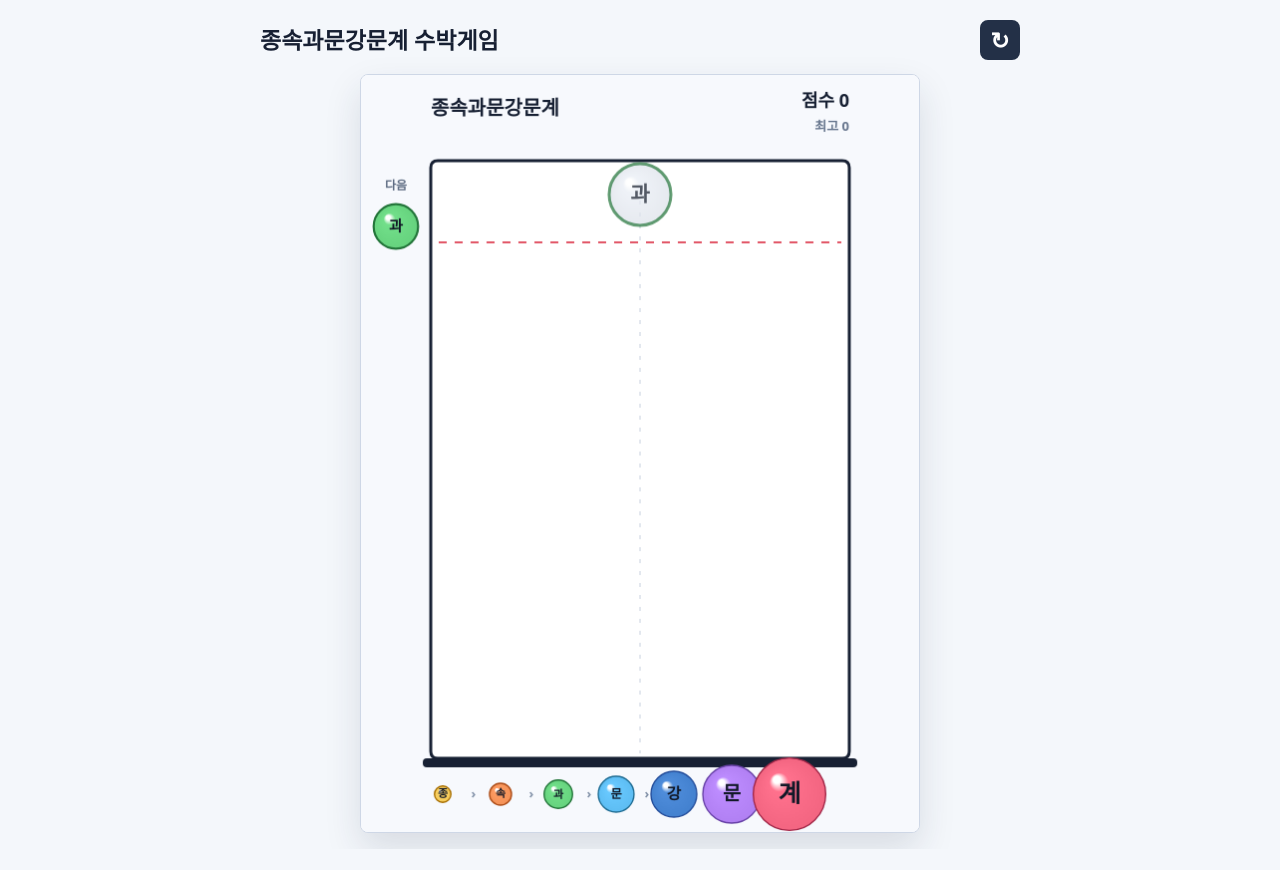
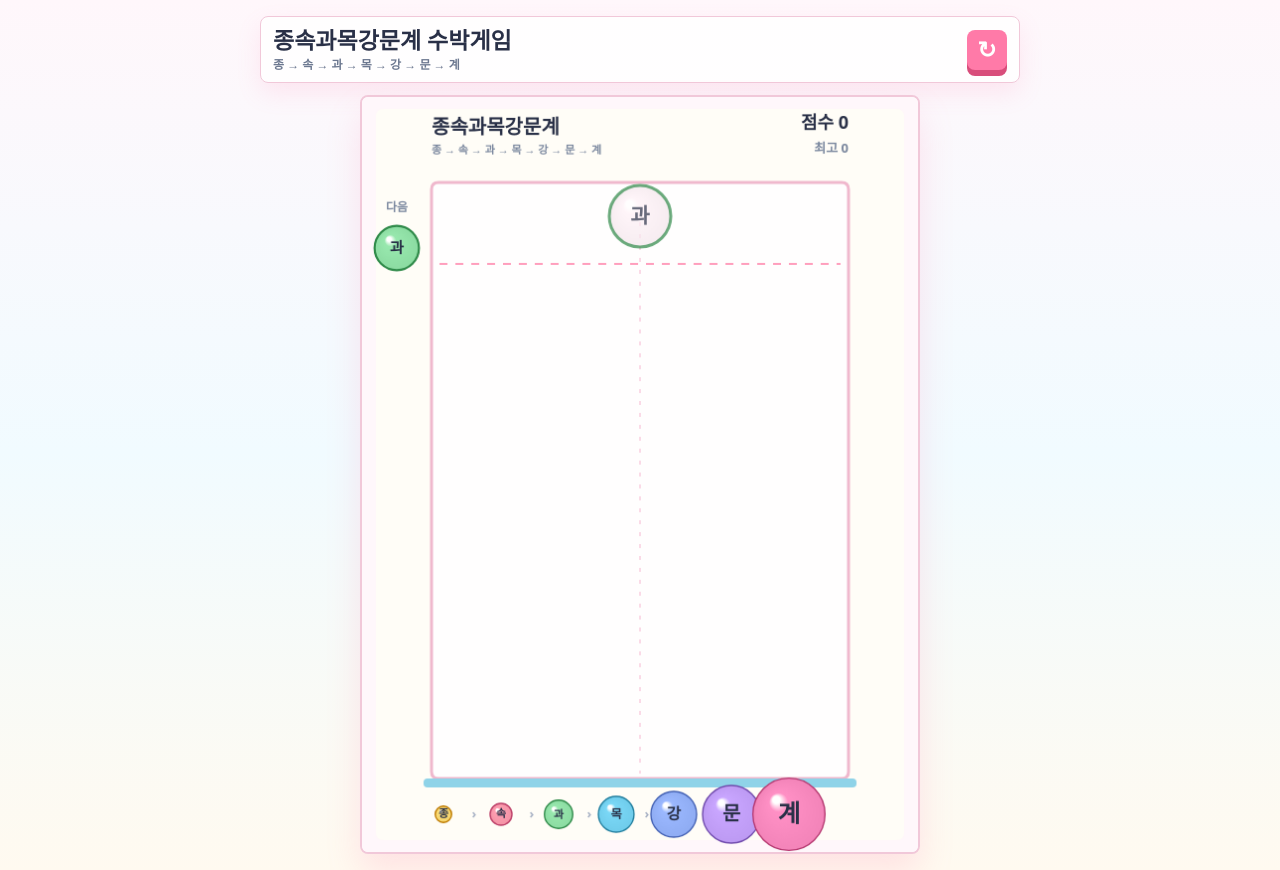
Before and after one commit to Atri519/taxonomy-suika-game-site, a plain HTML site: page index.html in a window 1280 px wide. Before the commit the page ends 849 px from the top, so only its background shows below. Drawn offline with Linux system fonts and the light colour scheme.

Commit message:
Refine taxonomy Suika game physics and UI

```diff
--- a/index.html
+++ b/index.html
@@ -3,18 +3,18 @@
 <head>
   <meta charset="utf-8">
   <meta name="viewport" content="width=device-width, initial-scale=1">
-  <title>종속과문강문계 수박게임</title>
+  <title>종속과목강문계 수박게임</title>
   <style>
     :root {
       color-scheme: light;
-      --ink: #172033;
-      --muted: #5d6b82;
-      --line: #ced7e6;
-      --paper: #f4f7fb;
+      --ink: #293047;
+      --muted: #6c7890;
+      --line: #f1c8d9;
+      --paper: #fff7fb;
       --panel: #ffffff;
-      --accent: #e03b4f;
-      --button: #233047;
-      --button-hover: #31415f;
+      --accent: #ff7aa8;
+      --button: #ff7aa8;
+      --button-hover: #f05f94;
     }
 
     * {
@@ -25,7 +25,7 @@
     body {
       margin: 0;
       min-height: 100%;
-      background: var(--paper);
+      background: linear-gradient(180deg, #fff7fb 0%, #f1fbff 52%, #fffaf0 100%);
       color: var(--ink);
       font-family: "Malgun Gothic", "Apple SD Gothic Neo", "Noto Sans KR", system-ui, sans-serif;
     }
@@ -40,7 +40,7 @@
       width: min(100%, 760px);
       display: grid;
       grid-template-columns: 1fr;
-      gap: 10px;
+      gap: 12px;
     }
 
     .topbar {
@@ -48,7 +48,12 @@
       grid-template-columns: 1fr auto;
       align-items: center;
       gap: 12px;
-      min-height: 48px;
+      min-height: 58px;
+      padding: 10px 12px;
+      border: 1px solid var(--line);
+      border-radius: 8px;
+      background: rgb(255 255 255 / 88%);
+      box-shadow: 0 10px 24px rgb(255 122 168 / 14%);
     }
 
     h1 {
@@ -56,6 +61,14 @@
       font-size: 23px;
       line-height: 1.15;
       letter-spacing: 0;
+    }
+
+    .subtitle {
+      margin-top: 4px;
+      color: var(--muted);
+      font-size: 12px;
+      font-weight: 800;
+      line-height: 1.25;
     }
 
     .actions {
@@ -73,6 +86,7 @@
       color: #ffffff;
       font: 700 23px/1 system-ui, sans-serif;
       cursor: pointer;
+      box-shadow: 0 6px 0 #d84d7b;
     }
 
     button:hover {
@@ -80,7 +94,8 @@
     }
 
     button:active {
-      transform: translateY(1px);
+      transform: translateY(2px);
+      box-shadow: 0 4px 0 #d84d7b;
     }
 
     .stage {
@@ -93,10 +108,10 @@
       width: min(100%, 560px);
       height: auto;
       display: block;
-      border: 1px solid var(--line);
+      border: 2px solid var(--line);
       border-radius: 8px;
       background: #ffffff;
-      box-shadow: 0 16px 36px rgb(32 44 70 / 13%);
+      box-shadow: 0 18px 34px rgb(255 122 168 / 18%);
       touch-action: none;
       user-select: none;
     }
@@ -124,13 +139,16 @@
 <body>
   <main class="app">
     <div class="topbar">
-      <h1>종속과문강문계 수박게임</h1>
+      <div>
+        <h1>종속과목강문계 수박게임</h1>
+        <div class="subtitle">종 → 속 → 과 → 목 → 강 → 문 → 계</div>
+      </div>
       <div class="actions">
         <button id="restartButton" type="button" title="재시작" aria-label="재시작">↻</button>
       </div>
     </div>
     <div class="stage">
-      <canvas id="gameCanvas" width="560" height="760" aria-label="종속과문강문계 수박게임"></canvas>
+      <canvas id="gameCanvas" width="560" height="760" aria-label="종속과목강문계 수박게임"></canvas>
     </div>
   </main>
 
@@ -152,23 +170,31 @@
       const BOARD_BOTTOM = BOARD_TOP + BOARD_HEIGHT;
       const DANGER_LINE = BOARD_TOP + 82;
       const DROP_Y = BOARD_TOP + 34;
-      const GRAVITY = 1580;
-      const WALL_RESTITUTION = 0.18;
-      const FLOOR_RESTITUTION = 0.10;
-      const FRICTION = 0.985;
-      const AIR_DRAG = 0.999;
-      const COLLISION_PASSES = 5;
+      const FIXED_STEP = 1 / 120;
+      const MAX_FRAME_SECONDS = 0.055;
+      const MAX_ACCUMULATED_SECONDS = 0.11;
+      const GRAVITY = 1480;
+      const WALL_RESTITUTION = 0.12;
+      const FLOOR_RESTITUTION = 0.06;
+      const AIR_DAMPING = 0.9985;
+      const GROUND_FRICTION = 0.988;
+      const COLLISION_RESTITUTION = 0.08;
+      const TANGENTIAL_FRICTION = 0.14;
+      const POSITION_CORRECTION = 0.86;
+      const POSITION_SLOP = 0.015;
+      const SETTLE_SPEED = 9;
+      const COLLISION_PASSES = 7;
       const DROP_COOLDOWN = 430;
       const GAME_OVER_SECONDS = 1.35;
 
       const LEVELS = [
-        { label: "종", radius: 18, fill: "#ffd666", outline: "#a86f00", score: 2 },
-        { label: "속", radius: 24, fill: "#ff9d63", outline: "#ae4e19", score: 5 },
-        { label: "과", radius: 31, fill: "#72df8a", outline: "#23753a", score: 11 },
-        { label: "문", radius: 39, fill: "#69c9ff", outline: "#1f6d94", score: 23 },
-        { label: "강", radius: 50, fill: "#4f8ddb", outline: "#244e9c", score: 47 },
-        { label: "문", radius: 63, fill: "#bd8cff", outline: "#6841a8", score: 95 },
-        { label: "계", radius: 79, fill: "#ff718d", outline: "#a22647", score: 191 }
+        { label: "종", radius: 18, fill: "#ffe07a", outline: "#bf7b00", score: 2 },
+        { label: "속", radius: 24, fill: "#ff9fb2", outline: "#bd3f68", score: 5 },
+        { label: "과", radius: 31, fill: "#98e8ae", outline: "#2f8a49", score: 11 },
+        { label: "목", radius: 39, fill: "#7bd8f7", outline: "#2380a0", score: 23 },
+        { label: "강", radius: 50, fill: "#9bb8ff", outline: "#4563b6", score: 47 },
+        { label: "문", radius: 63, fill: "#c9a6ff", outline: "#704aad", score: 95 },
+        { label: "계", radius: 79, fill: "#ff90c5", outline: "#b63870", score: 191 }
       ];
 
       const state = {
@@ -182,6 +208,7 @@
         nextDropAt: 0,
         dangerTime: 0,
         gameOver: false,
+        accumulator: 0,
         lastTime: performance.now()
       };
 
@@ -225,6 +252,7 @@
         state.nextDropAt = 0;
         state.dangerTime = 0;
         state.gameOver = false;
+        state.accumulator = 0;
         state.lastTime = performance.now();
       }
 
@@ -278,7 +306,7 @@
           if (ball.vx < 0) {
             ball.vx = -ball.vx * WALL_RESTITUTION;
           }
-          ball.vy *= FRICTION;
+          ball.vy *= GROUND_FRICTION;
         }
 
         if (ball.x + radius > BOARD_RIGHT) {
@@ -286,7 +314,7 @@
           if (ball.vx > 0) {
             ball.vx = -ball.vx * WALL_RESTITUTION;
           }
-          ball.vy *= FRICTION;
+          ball.vy *= GROUND_FRICTION;
         }
 
         if (ball.y + radius > BOARD_BOTTOM) {
@@ -297,7 +325,7 @@
           if (Math.abs(ball.vy) < 32) {
             ball.vy = 0;
           }
-          ball.vx *= FRICTION;
+          ball.vx *= GROUND_FRICTION;
         }
       }
 
@@ -330,10 +358,10 @@
             additions.push({
               id: state.nextId++,
               level: newLevel,
-              x: ((first.x * secondMass) + (second.x * firstMass)) / (firstMass + secondMass),
-              y: ((first.y * secondMass) + (second.y * firstMass)) / (firstMass + secondMass),
-              vx: (first.vx + second.vx) * 0.35,
-              vy: (first.vy + second.vy) * 0.35,
+              x: ((first.x * firstMass) + (second.x * secondMass)) / (firstMass + secondMass),
+              y: ((first.y * firstMass) + (second.y * secondMass)) / (firstMass + secondMass),
+              vx: ((first.vx * firstMass) + (second.vx * secondMass)) / (firstMass + secondMass) * 0.42,
+              vy: ((first.vy * firstMass) + (second.vy * secondMass)) / (firstMass + secondMass) * 0.42,
               createdAt: now
             });
             removed.add(first.id);
@@ -387,7 +415,7 @@
             const invFirst = 1 / massOf(first);
             const invSecond = 1 / massOf(second);
             const invSum = invFirst + invSecond;
-            const correction = (overlap / invSum) * 0.72;
+            const correction = (Math.max(overlap - POSITION_SLOP, 0) / invSum) * POSITION_CORRECTION;
 
             first.x -= nx * correction * invFirst;
             first.y -= ny * correction * invFirst;
@@ -401,7 +429,7 @@
               continue;
             }
 
-            const impulse = (-(1 + 0.12) * speedAlongNormal) / invSum;
+            const impulse = (-(1 + COLLISION_RESTITUTION) * speedAlongNormal) / invSum;
             const impulseX = impulse * nx;
             const impulseY = impulse * ny;
             first.vx -= impulseX * invFirst;
@@ -416,7 +444,8 @@
               tangentX /= tangentLength;
               tangentY /= tangentLength;
               let frictionImpulse = -((relativeVx * tangentX) + (relativeVy * tangentY)) / invSum;
-              frictionImpulse = Math.max(-impulse * 0.08, Math.min(impulse * 0.08, frictionImpulse));
+              const maxFriction = Math.abs(impulse) * TANGENTIAL_FRICTION;
+              frictionImpulse = Math.max(-maxFriction, Math.min(maxFriction, frictionImpulse));
               first.vx -= frictionImpulse * tangentX * invFirst;
               first.vy -= frictionImpulse * tangentY * invFirst;
               second.vx += frictionImpulse * tangentX * invSecond;
@@ -432,17 +461,27 @@
         });
       }
 
-      function simulate(deltaSeconds, now) {
-        const steps = Math.max(1, Math.min(5, Math.ceil(deltaSeconds / (1 / 120))));
-        const step = deltaSeconds / steps;
+      function settleBall(ball) {
+        const onFloor = ball.y + radiusOf(ball) >= BOARD_BOTTOM - 0.5;
+        if (!onFloor) {
+          return;
+        }
+        if (Math.abs(ball.vy) < SETTLE_SPEED) {
+          ball.vy = 0;
+        }
+        if (Math.abs(ball.vx) < SETTLE_SPEED) {
+          ball.vx = 0;
+        }
+      }
 
-        for (let s = 0; s < steps; s += 1) {
+      function simulate(step, now) {
         for (const ball of state.balls) {
           ball.vy += GRAVITY * step;
           ball.x += ball.vx * step;
           ball.y += ball.vy * step;
-            ball.vx *= AIR_DRAG;
-            ball.vy *= AIR_DRAG;
+          const damping = Math.pow(AIR_DAMPING, step * 60);
+          ball.vx *= damping;
+          ball.vy *= damping;
           keepInsideBoard(ball);
         }
 
@@ -455,12 +494,18 @@
             keepInsideBoard(ball);
           }
         }
+
+        for (const ball of state.balls) {
+          if (ball.y + radiusOf(ball) >= BOARD_BOTTOM - 0.5) {
+            ball.vx *= GROUND_FRICTION;
+          }
+          settleBall(ball);
         }
 
         if (isOverLine(now)) {
-          state.dangerTime += deltaSeconds;
+          state.dangerTime += step;
         } else {
-          state.dangerTime = Math.max(0, state.dangerTime - (deltaSeconds * 2));
+          state.dangerTime = Math.max(0, state.dangerTime - (step * 2));
         }
 
         if (state.dangerTime >= GAME_OVER_SECONDS) {
@@ -488,7 +533,7 @@
         const data = LEVELS[level];
         const scale = options.scale || 1;
         const radius = data.radius * scale;
-        const fill = options.preview ? "#e8edf5" : data.fill;
+        const fill = options.preview ? "#fff1f7" : data.fill;
 
         const gradient = ctx.createRadialGradient(
           x - radius * 0.35,
@@ -514,7 +559,7 @@
         ctx.fill();
         ctx.stroke();
 
-        ctx.fillStyle = "#111827";
+        ctx.fillStyle = "#293047";
         ctx.font = `700 ${Math.max(11, radius * 0.68)}px ${fontStack}`;
         ctx.textAlign = "center";
         ctx.textBaseline = "middle";
@@ -533,37 +578,45 @@
 
       function drawBackground() {
         ctx.clearRect(0, 0, WIDTH, HEIGHT);
-        ctx.fillStyle = "#f7f9fd";
+        ctx.fillStyle = "#fff7fb";
         ctx.fillRect(0, 0, WIDTH, HEIGHT);
 
-        ctx.fillStyle = "#172033";
-        ctx.font = `700 20px ${fontStack}`;
+        ctx.fillStyle = "#fffdf7";
+        roundedRect(14, 12, WIDTH - 28, HEIGHT - 24, 8);
+        ctx.fill();
+
+        ctx.fillStyle = "#293047";
+        ctx.font = `800 20px ${fontStack}`;
         ctx.textAlign = "left";
         ctx.textBaseline = "middle";
-        ctx.fillText("종속과문강문계", BOARD_LEFT, 34);
+        ctx.fillText("종속과목강문계", BOARD_LEFT, 31);
 
-        ctx.fillStyle = "#172033";
+        ctx.fillStyle = "#7a879e";
+        ctx.font = `700 11px ${fontStack}`;
+        ctx.fillText("종 → 속 → 과 → 목 → 강 → 문 → 계", BOARD_LEFT, 54);
+
+        ctx.fillStyle = "#293047";
         ctx.font = `700 18px ${fontStack}`;
         ctx.textAlign = "right";
         ctx.fillText(`점수 ${state.score}`, BOARD_RIGHT, 27);
 
-        ctx.fillStyle = "#66758d";
+        ctx.fillStyle = "#7a879e";
         ctx.font = `700 13px ${fontStack}`;
         ctx.fillText(`최고 ${Math.max(state.best, state.score)}`, BOARD_RIGHT, 52);
 
-        ctx.fillStyle = "#ffffff";
-        ctx.strokeStyle = "#172033";
+        ctx.fillStyle = "#fffefe";
+        ctx.strokeStyle = "#f0b8cd";
         ctx.lineWidth = 3;
         roundedRect(BOARD_LEFT, BOARD_TOP, BOARD_WIDTH, BOARD_HEIGHT, 7);
         ctx.fill();
         ctx.stroke();
 
-        ctx.fillStyle = "#172033";
+        ctx.fillStyle = "#8fd3e8";
         roundedRect(BOARD_LEFT - 8, BOARD_BOTTOM, BOARD_WIDTH + 16, 9, 4);
         ctx.fill();
 
         ctx.save();
-        ctx.strokeStyle = state.dangerTime > 0 ? "#dc2f43" : "#e25768";
+        ctx.strokeStyle = state.dangerTime > 0 ? "#ff4f7d" : "#ff9fbd";
         ctx.lineWidth = 2;
         ctx.setLineDash([8, 8]);
         ctx.beginPath();
@@ -580,7 +633,7 @@
 
         clampAim();
         ctx.save();
-        ctx.strokeStyle = "#c6cfdd";
+        ctx.strokeStyle = "#f6b5cf";
         ctx.lineWidth = 1;
         ctx.setLineDash([4, 8]);
         ctx.beginPath();
@@ -593,7 +646,7 @@
       }
 
       function drawSideHud() {
-        ctx.fillStyle = "#5d6b82";
+        ctx.fillStyle = "#7a879e";
         ctx.font = `700 12px ${fontStack}`;
         ctx.textAlign = "center";
         ctx.textBaseline = "middle";
@@ -608,7 +661,7 @@
         for (let i = 0; i < LEVELS.length; i += 1) {
           drawBall(x, y, i, { scale: 0.46 });
           if (i < LEVELS.length - 1) {
-            ctx.fillStyle = "#8090a7";
+            ctx.fillStyle = "#a7b1c4";
             ctx.font = `700 13px ${fontStack}`;
             ctx.textAlign = "center";
             ctx.textBaseline = "middle";
@@ -620,7 +673,7 @@
 
       function drawGameOver() {
         ctx.save();
-        ctx.fillStyle = "rgba(23, 32, 51, 0.82)";
+        ctx.fillStyle = "rgba(41, 48, 71, 0.84)";
         roundedRect(BOARD_LEFT + 42, 286, BOARD_WIDTH - 84, 166, 8);
         ctx.fill();
 
@@ -658,10 +711,16 @@
       }
 
       function frame(now) {
-        const deltaMs = Math.min(34, now - state.lastTime);
+        const deltaSeconds = Math.min(MAX_FRAME_SECONDS, (now - state.lastTime) / 1000);
         state.lastTime = now;
         if (!state.gameOver) {
-          simulate(deltaMs / 1000, now);
+          state.accumulator = Math.min(MAX_ACCUMULATED_SECONDS, state.accumulator + deltaSeconds);
+          while (state.accumulator >= FIXED_STEP) {
+            simulate(FIXED_STEP, now);
+            state.accumulator -= FIXED_STEP;
+          }
+        } else {
+          state.accumulator = 0;
         }
         draw();
         requestAnimationFrame(frame);
```
Also changed, not shown: 1 other file. Lines whose indentation alone changed are shown as unchanged.
